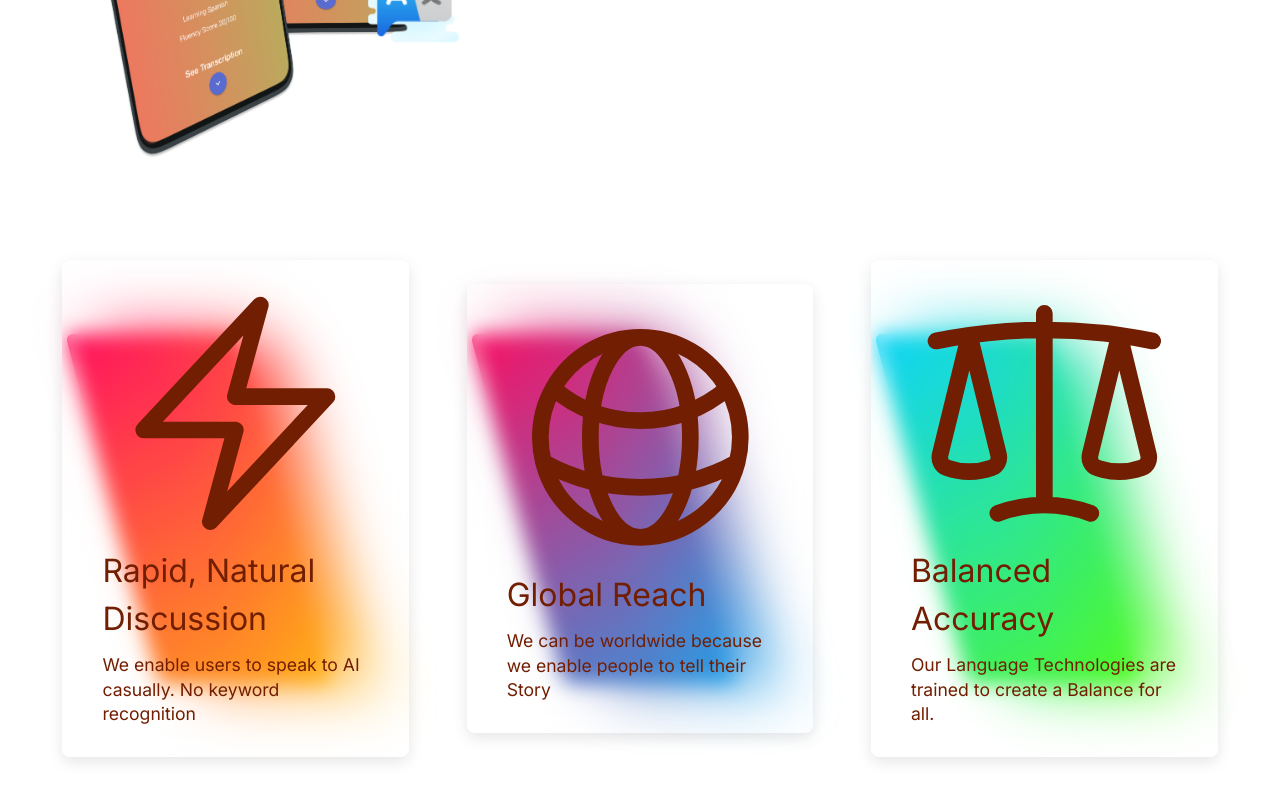
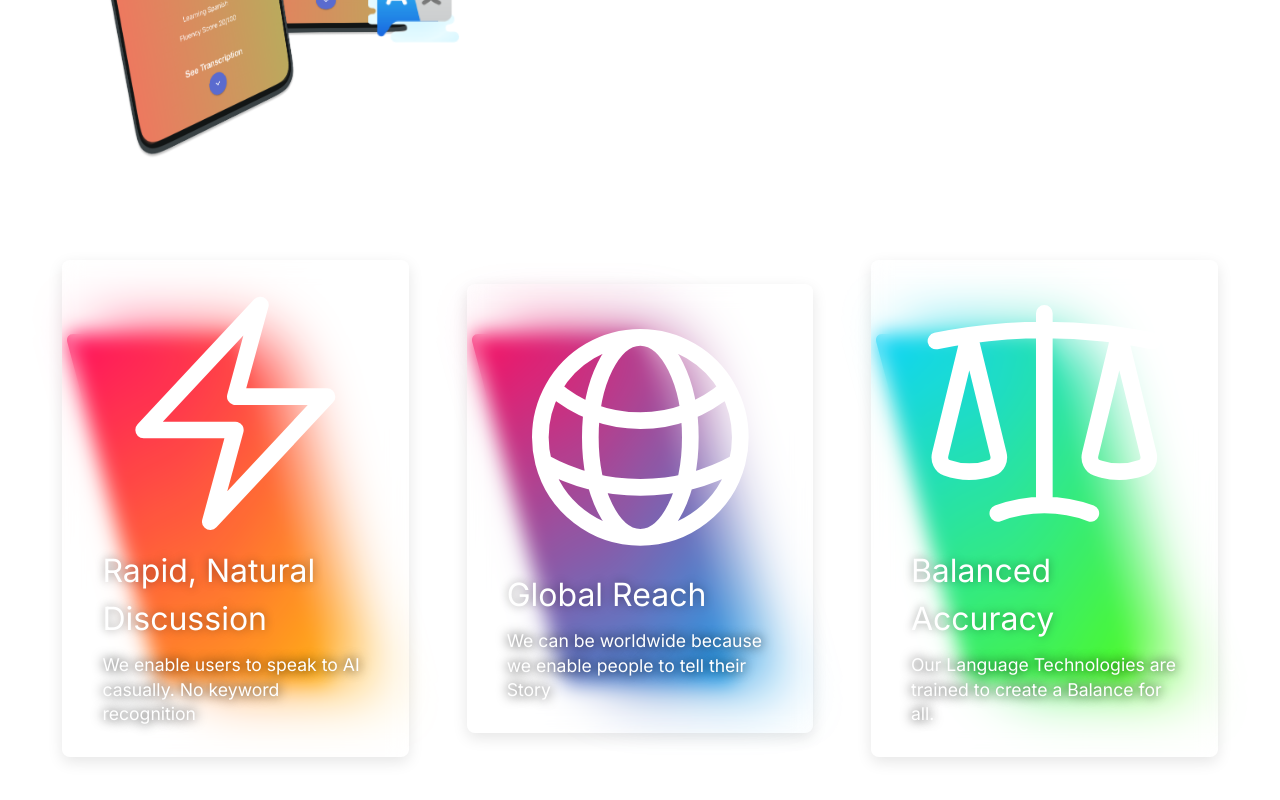
Before and after one commit to taletech/langLanding, a React (Vite) app: page / in a window 1280 px wide. Shown: the part 7014-7814 px from the top of the page. Built offline with nearby package versions, Linux system fonts and the light colour scheme.

Commit message:
Fixed Text Readability

```diff
--- a/src/components/FloatingCards.css
+++ b/src/components/FloatingCards.css
@@ -178,7 +178,8 @@
     font-size: 2em;
     margin-bottom: 10px;
     font-family: Inter, sans-serif;
-    color: #721e02;
+    color: #fff;
+    text-shadow:  0 0 10px rgba(0, 0, 0, 0.4);
 }
 
 .container .box .content p
@@ -187,7 +188,8 @@
     margin-bottom: 10px;
     line-height: 1.4em;
     font-family: Inter, sans-serif;
-    color: #721e02;
+    color: #fff;
+    text-shadow: 0 0 12px rgba(0, 0, 0, 1);
 }
 
 .container .box .content a
--- a/src/components/FloatingCards.jsx
+++ b/src/components/FloatingCards.jsx
@@ -3,13 +3,13 @@ import './FloatingCards.css'
 const FloatingCards = () => {
     return(
         <div className="parent min-w-screen bg-gray-100  mb-24">
-            <div className="pt-10 pb-10">
+            <div className="pt-20 pb-10">
         <div className="container">
             <div className="box">
                 <span></span>
                 <div className="content">
                     <svg xmlns="http://www.w3.org/2000/svg" fill="none" viewBox="0 0 24 24"
-                         strokeWidth={1.5} stroke="#721e02" className="w-6 h-6">
+                         strokeWidth={1.5} stroke="currentColor" className="w-6 h-6">
                         <path strokeLinecap="round" strokeLinejoin="round"
                               d="m3.75 13.5 10.5-11.25L12 10.5h8.25L9.75 21.75 12 13.5H3.75Z"/>
                     </svg>
@@ -21,7 +21,7 @@ const FloatingCards = () => {
                 <span></span>
                 <div className="content">
                     <svg xmlns="http://www.w3.org/2000/svg" fill="none" viewBox="0 0 24 24"
-                         strokeWidth={1.5} stroke="#721e02" className="w-6 h-6">
+                         strokeWidth={1.5} stroke="currentColor" className="w-6 h-6">
                         <path strokeLinecap="round" strokeLinejoin="round"
                               d="M12 21a9.004 9.004 0 0 0 8.716-6.747M12 21a9.004 9.004 0 0 1-8.716-6.747M12 21c2.485 0 4.5-4.03 4.5-9S14.485 3 12 3m0 18c-2.485 0-4.5-4.03-4.5-9S9.515 3 12 3m0 0a8.997 8.997 0 0 1 7.843 4.582M12 3a8.997 8.997 0 0 0-7.843 4.582m15.686 0A11.953 11.953 0 0 1 12 10.5c-2.998 0-5.74-1.1-7.843-2.918m15.686 0A8.959 8.959 0 0 1 21 12c0 .778-.099 1.533-.284 2.253m0 0A17.919 17.919 0 0 1 12 16.5c-3.162 0-6.133-.815-8.716-2.247m0 0A9.015 9.015 0 0 1 3 12c0-1.605.42-3.113 1.157-4.418"/>
                     </svg>
@@ -33,7 +33,7 @@ const FloatingCards = () => {
                 <span></span>
                 <div className="content">
                     <svg xmlns="http://www.w3.org/2000/svg" fill="none" viewBox="0 0 24 24"
-                         strokeWidth={1.5} stroke="#721e02" className="w-6 h-6">
+                         strokeWidth={1.5} stroke="currentColor" className="w-6 h-6">
                         <path strokeLinecap="round" strokeLinejoin="round"
                               d="M12 3v17.25m0 0c-1.472 0-2.882.265-4.185.75M12 20.25c1.472 0 2.882.265 4.185.75M18.75 4.97A48.416 48.416 0 0 0 12 4.5c-2.291 0-4.545.16-6.75.47m13.5 0c1.01.143 2.01.317 3 .52m-3-.52 2.62 10.726c.122.499-.106 1.028-.589 1.202a5.988 5.988 0 0 1-2.031.352 5.988 5.988 0 0 1-2.031-.352c-.483-.174-.711-.703-.59-1.202L18.75 4.971Zm-16.5.52c.99-.203 1.99-.377 3-.52m0 0 2.62 10.726c.122.499-.106 1.028-.589 1.202a5.989 5.989 0 0 1-2.031.352 5.989 5.989 0 0 1-2.031-.352c-.483-.174-.711-.703-.59-1.202L5.25 4.971Z"/>
                     </svg>
--- a/src/components/elements/Features.jsx
+++ b/src/components/elements/Features.jsx
@@ -23,7 +23,7 @@ function Features() {
     <section className="relative">
       {/* Section background (needs .relative class on parent and next sibling elements) */}
       <div
-        className="absolute inset-0 bg-gray-100 pointer-events-none mb-16"
+        className="absolute inset-0 bg-gray-100 pointer-events-none"
         aria-hidden="true"
       ></div>
       <div className="absolute left-0 right-0 m-auto w-px p-px h-20 bg-gray-200 transform -translate-y-1/2"></div>
```
